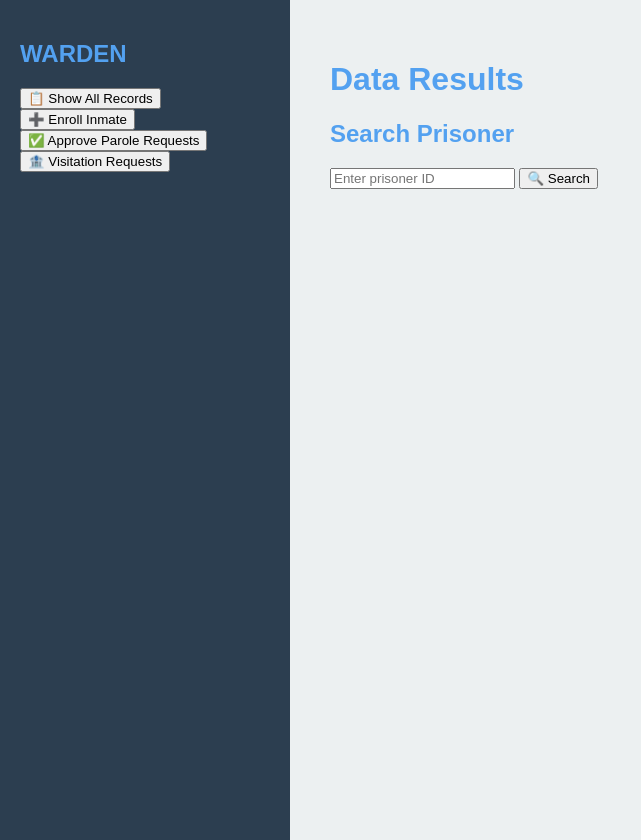
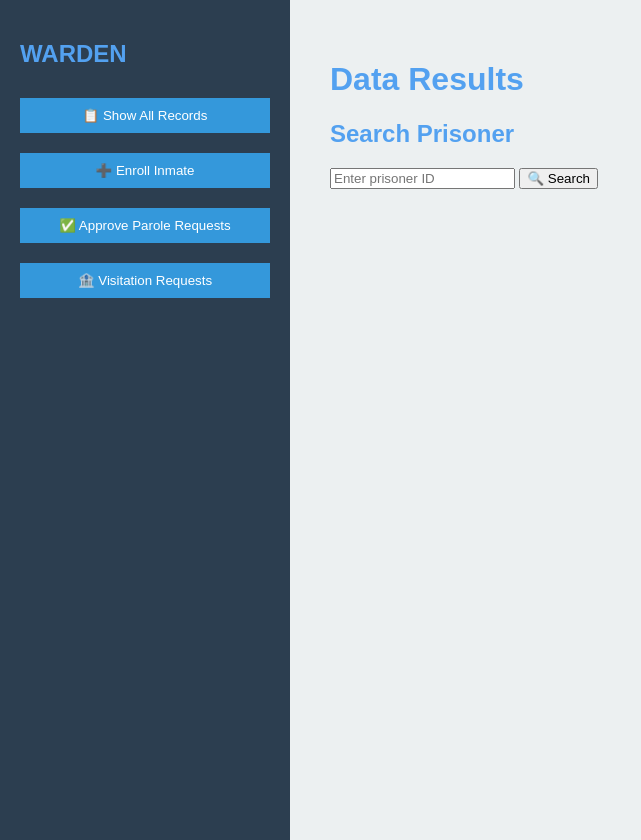
Before and after one commit to smera-renjithlal/Prison-Management-System, a website with bundled scripts: page warden.html in a window 1280 px wide. Shown: the whole page, without its empty margins (0-641 px from the left). Built offline with nearby package versions, Linux system fonts and the light colour scheme.

Commit message:
Changes made for deployment

```diff
--- a/warden.html
+++ b/warden.html
@@ -10,10 +10,10 @@
 
 <div class="sidebar">
     <h2>WARDEN</h2>
-    <button id="viewAllBtn" >📋 Show All Records</button>
-    <button id="enrollBtn">➕ Enroll Inmate</button>
-    <button id="paroleBtn">✅ Approve Parole Requests</button>
-    <button id="visitBtn">🏦 Visitation Requests</button>
+    <button class="btn" id="viewAllBtn" >📋 Show All Records</button>
+    <button class="btn" id="enrollBtn">➕ Enroll Inmate</button>
+    <button class="btn" id="paroleBtn">✅ Approve Parole Requests</button>
+    <button class="btn" id="visitBtn">🏦 Visitation Requests</button>
 </div>
 
 <div class="main-content">
```
